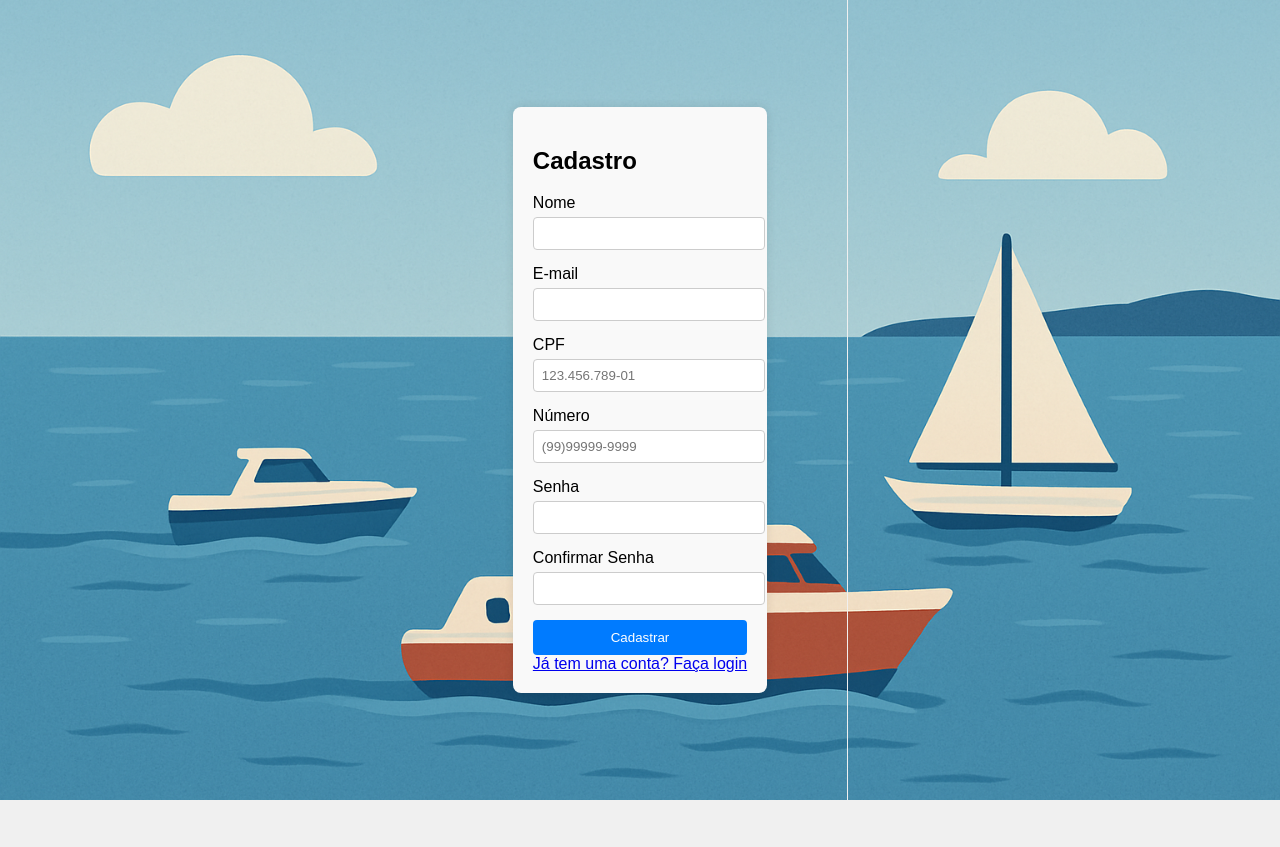
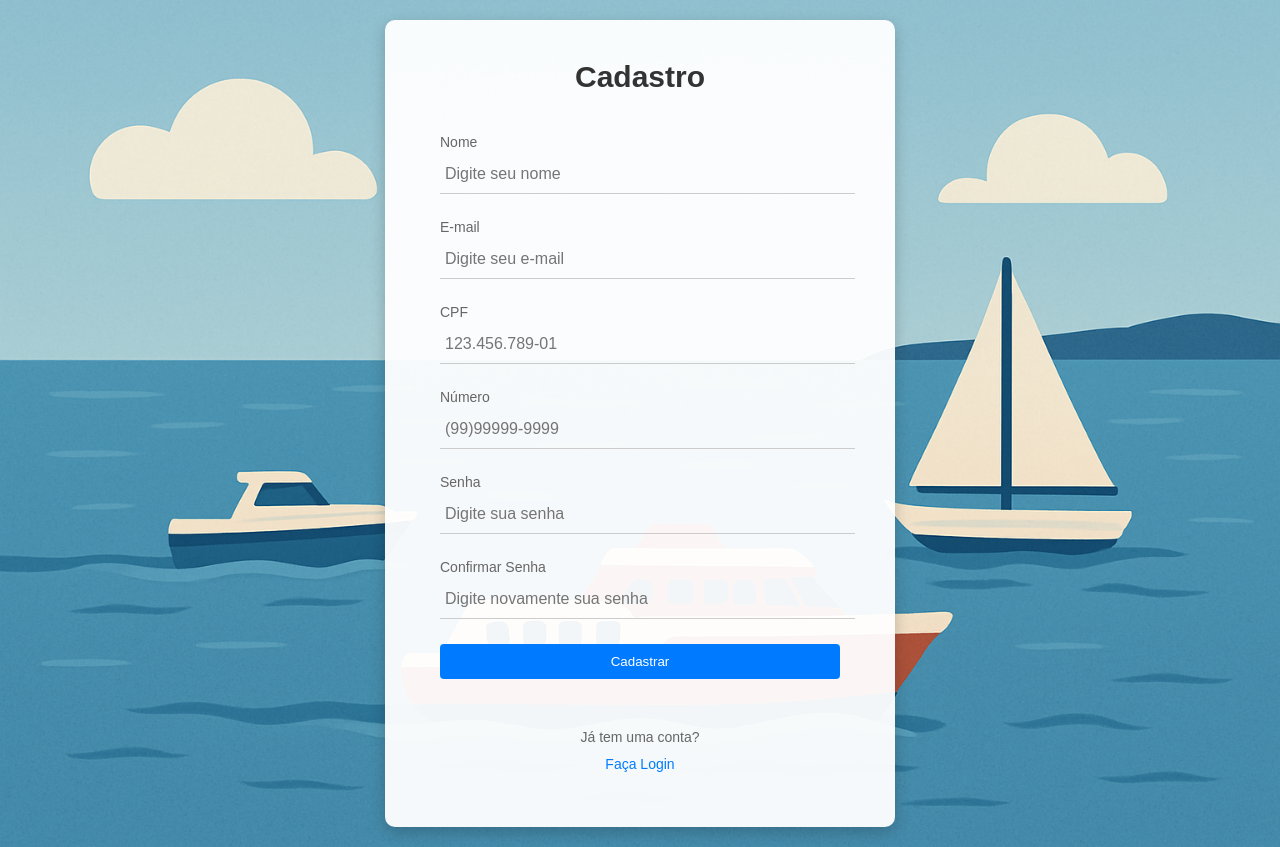
Before and after one commit to igorlobato/Gerenciamento_passagens_barco_front, a React (Vite) app: page /register in a window 1280 px wide. Before the commit the page ends 800 px from the top, so only its background shows below. Built offline with nearby package versions, Linux system fonts and the light colour scheme.

Commit message:
Melhorado front e começado lógica de separação de perfis

```diff
--- a/src/components/Dashboard.jsx
+++ b/src/components/Dashboard.jsx
@@ -80,12 +80,19 @@ function Dashboard() {
             {message && <p className="message">{message}</p>}
             {error && <p className="error">{error}</p>}
             <form onSubmit={handleResendActivation}>
-              <input
-                type="email"
-                value={user.email}
-                readOnly
-                className="dashboard-activation-input"
-              />
+              <div className="login-input-wrap" data-validate="E-mail é obrigatório">
+                <span className="login-input-label">E-mail</span>
+                <input
+                  className="login-input"
+                  type="email"
+                  id="email"
+                  value={user.email}
+                  onChange={(e) => setEmail(e.target.value)}
+                  placeholder="Digite seu e-mail"
+                  required
+                />
+                <span className="login-input-focus"></span>
+              </div>
               <button
                 type="submit"
                 className="dashboard-activation-button"
@@ -96,11 +103,9 @@ function Dashboard() {
           </div>
         ) : (
           <>
-            <div className="dashboard-header">
-              <h1 className="dashboard-header-title">
-                Bem-vindo(a), {user.name}!
-              </h1>
-            </div>
+          <div>
+
+          </div>
             <SearchForm />
             <OfferCarousel />
           </>
--- a/src/components/PrivateRoute.jsx
+++ b/src/components/PrivateRoute.jsx
@@ -2,9 +2,20 @@
 import { Navigate } from 'react-router-dom';
 import authService from '../services/authService';
 
-function PrivateRoute({ children }) {
+function PrivateRoute({ children, adminOnly = false }) {
+  const user = authService.getUser();
+  const isAdmin = user && user.roles && user.roles.includes('admin');
+
   const token = authService.getToken();
-  return token ? children : <Navigate to="/login" />;
+  if (!user && !token) {
+    return <Navigate to="/login" />;
+  }
+
+  if (adminOnly && !isAdmin && !token) {
+    return <Navigate to="/dashboard" />;
+  }
+
+  return children;
 }
 
 export default PrivateRoute;
--- a/src/components/Redefinir.jsx
+++ b/src/components/Redefinir.jsx
@@ -21,27 +21,41 @@ function Redefinir() {
   };
 
   return (
-    <div className="dashboard-container">
-          <h1>Redefinir senha</h1>
-          <p>Para redefinir sua senha digite seu e-mail no campo abaixo e clique em redefinir senha.</p>
+    <div className="login-background">
+      <div className="login-wrap">
           {message && <div className="message">{message}</div>}
           {error && <div className="error">{error}</div>}
           <form className="activation-form" onSubmit={redefinir}>
-            <label htmlFor="email">E-mail: </label>
+            <span className="login-form-title">Redefinir senha</span>
+            <p>Para redefinir sua senha digite seu e-mail no campo abaixo e clique em redefinir senha.</p>
+            <div className="login-input-wrap" data-validate="E-mail é obrigatório">
+              <span className="login-input-label">E-mail</span>
               <input
+                className="login-input"
                 type="email"
                 id="email"
                 value={email}
                 onChange={(e) => setEmail(e.target.value)}
+                placeholder="Digite seu e-mail"
                 required
               />
-            <button type="submit">Redefinir Senha</button>
+              <span className="login-input-focus"></span>
+            </div>
+            <div className="login-btn-container">
+              <div className="login-btn-wrap">
+                <div className="login-btn-bg"></div>
+                <button className="login-btn" type="submit">
+                  Redefinir Senha
+                </button>
+              </div>
+            </div>
           </form>
         <br />
         <div className="toggle-form">
           <a href="/login">Voltar para o login</a>
         </div>
       </div>
+    </div>
   );
 }
 
--- a/src/components/Register.jsx
+++ b/src/components/Register.jsx
@@ -100,13 +100,14 @@ function Register() {
 
   return (
     <div className="login-background">
-      <div className="container">
-        <h2>Cadastro</h2>
-        {error && <div className="error">{error}</div>}
+      <div className="login-wrap">
         <form onSubmit={handleSubmit}>
-          <div className="form-group">
-            <label htmlFor="name">Nome</label>
+          <span className="login-form-title">Cadastro</span>
+          <div className="login-input-wrap">
+            <span className="login-input-label">Nome</span>
             <input
+              className="login-input"
+              placeholder="Digite seu nome"
               type="text"
               id="name"
               name="name"
@@ -114,10 +115,13 @@ function Register() {
               onChange={handleChange}
               required
             />
+            <span className="login-input-focus"></span>
           </div>
-          <div className="form-group">
-            <label htmlFor="email">E-mail</label>
+          <div className="login-input-wrap" data-validate="E-mail é obrigatório">
+            <span className="login-input-label">E-mail</span>
             <input
+              className="login-input"
+              placeholder="Digite seu e-mail"
               type="email"
               id="email"
               name="email"
@@ -125,10 +129,12 @@ function Register() {
               onChange={handleChange}
               required
             />
+            <span className="login-input-focus"></span>
           </div>
-          <div className="form-group">
-            <label htmlFor="cpf">CPF</label>
+          <div className="login-input-wrap">
+            <span className="login-input-label">CPF</span>
             <input
+              className="login-input"
               type="text"
               id="cpf"
               name="cpf"
@@ -138,10 +144,12 @@ function Register() {
               maxLength={14}
               required
             />
+            <span className="login-input-focus"></span>
           </div>
-          <div className="form-group">
-            <label htmlFor="numero">Número</label>
+          <div className="login-input-wrap">
+            <span className="login-input-label">Número</span>
             <input
+              className="login-input"
               type="text"
               id="numero"
               name="numero"
@@ -151,10 +159,13 @@ function Register() {
               maxLength={16}
               required
             />
+            <span className="login-input-focus"></span>
           </div>
-          <div className="form-group">
-            <label htmlFor="password">Senha</label>
+          <div className="login-input-wrap">
+            <span className="login-input-label">Senha</span>
             <input
+              className="login-input"
+              placeholder='Digite sua senha'
               type="password"
               id="password"
               name="password"
@@ -162,10 +173,13 @@ function Register() {
               onChange={handleChange}
               required
             />
+            <span className="login-input-focus"></span>
           </div>
-          <div className="form-group">
-            <label htmlFor="password_confirmation">Confirmar Senha</label>
+          <div className="login-input-wrap">
+            <span className="login-input-label">Confirmar Senha</span>
             <input
+              className="login-input"
+              placeholder='Digite novamente sua senha'
               type="password"
               id="password_confirmation"
               name="password_confirmation"
@@ -173,13 +187,15 @@ function Register() {
               onChange={handleChange}
               required
             />
+            <span className="login-input-focus"></span>
           </div>
           <button type="submit" className="btn">
             Cadastrar
           </button>
         </form>
-        <div className="toggle-form">
-          <a href="/login">Já tem uma conta? Faça login</a>
+        <div className="login-signup">
+          <span className="login-signup-text">Já tem uma conta?</span>
+          <a href="/login" className="login-signup-link">Faça Login</a>
         </div>
       </div>
     </div>
--- a/src/components/ResetPassword.jsx
+++ b/src/components/ResetPassword.jsx
@@ -47,15 +47,25 @@ function ResetPassword() {
   };
 
   return (
+    <div className="login-background">
       <div className="dashboard-container">
         <h1>Redefinir Senha</h1>
         <p>Digite sua nova senha abaixo.</p>
         {message && <div className="message">{message}</div>}
         {error && <div className="error">{error}</div>}
         <form className="activation-form" onSubmit={handleSubmit}>
-        <div>
-            <label htmlFor="email">E-mail: </label>
-            <input type="email" id="email" value={email} readOnly />
+          <div className="login-input-wrap" data-validate="E-mail é obrigatório">
+            <span className="login-input-label">E-mail</span>
+            <input
+              className="login-input"
+              type="email"
+              id="email"
+              value={email}
+              onChange={(e) => setEmail(e.target.value)}
+              placeholder="Digite seu e-mail"
+              required
+            />
+            <span className="login-input-focus"></span>
           </div>
           <br />
           <div>
@@ -91,6 +101,7 @@ function ResetPassword() {
           <a href="/login">Voltar para o login</a>
         </div>
       </div>
+    </div>
   );
 }
 
--- /dev/null
+++ b/src/components/admin/Admin.jsx
@@ -0,0 +1,149 @@
+import { useState, useEffect } from 'react';
+import authService from '../../services/authService';
+import adminService from '../../services/adminService'
+import Swal from 'sweetalert2';
+
+function Admin() {
+  const [roles, setRoles] = useState([]);
+  const [permissions, setPermissions] = useState([]);
+  const [newRole, setNewRole] = useState('');
+  const [newPermission, setNewPermission] = useState('');
+  const [error, setError] = useState('');
+
+  // Carregar roles e permissões
+  useEffect(() => {
+    const fetchData = async () => {
+      try {
+        const [rolesResponse, permissionsResponse] = await Promise.all([
+          adminService.getRoles(),
+          adminService.getPermissions(),
+        ]);
+        setRoles(rolesResponse.data);
+        setPermissions(permissionsResponse.data);
+      } catch (err) {
+        if (err.message) {
+            // Alguns backends podem usar 'message' em vez de 'error'
+            setError(err.message);
+        }
+      }
+    };
+    fetchData();
+  }, []);
+
+  // Criar nova role
+  const handleCreateRole = async (e) => {
+    e.preventDefault();
+    try {
+      await authService.createRole({ name: newRole });
+      const response = await authService.getRoles();
+      setRoles(response.data);
+      setNewRole('');
+      Swal.fire({
+        icon: 'success',
+        title: 'Sucesso',
+        text: 'Role criada com sucesso!',
+      });
+    } catch (err) {
+      setError('Erro ao criar role.');
+      Swal.fire({
+        icon: 'error',
+        title: 'Erro',
+        text: 'Erro ao criar role.',
+      });
+    }
+  };
+
+  // Criar nova permissão
+  const handleCreatePermission = async (e) => {
+    e.preventDefault();
+    try {
+      await authService.createPermission({ name: newPermission });
+      const response = await authService.getPermissions();
+      setPermissions(response.data);
+      setNewPermission('');
+      Swal.fire({
+        icon: 'success',
+        title: 'Sucesso',
+        text: 'Permissão criada com sucesso!',
+      });
+    } catch (err) {
+      setError('Erro ao criar permissão.');
+      Swal.fire({
+        icon: 'error',
+        title: 'Erro',
+        text: 'Erro ao criar permissão.',
+      });
+    }
+  };
+
+  return (
+    <div className="login-background">
+      <div className="login-wrap">
+        <div className="login-form">
+          <span className="login-form-title">Gerenciar Roles e Permissões</span>
+          {error && <div className="error">{error}</div>}
+
+          <h3>Roles</h3>
+          <ul>
+            {roles.map((role) => (
+              <li key={role.id}>{role.name}</li>
+            ))}
+          </ul>
+          <form onSubmit={handleCreateRole}>
+            <div className="login-input-wrap" data-validate="Nome da role é obrigatório">
+              <span className="login-input-label">Nova Role</span>
+              <input
+                className="login-input"
+                type="text"
+                value={newRole}
+                onChange={(e) => setNewRole(e.target.value)}
+                placeholder="Digite o nome da role"
+                required
+              />
+              <span className="login-input-focus"></span>
+            </div>
+            <div className="login-btn-container">
+              <div className="login-btn-wrap">
+                <div className="login-btn-bg"></div>
+                <button className="login-btn" type="submit">
+                  Criar Role
+                </button>
+              </div>
+            </div>
+          </form>
+
+          <h3>Permissões</h3>
+          <ul>
+            {/* {permissions.map((permission) => (
+              <li key={permission.id}>{permission.name}</li>
+            ))} */}
+          </ul>
+          <form onSubmit={handleCreatePermission}>
+            <div className="login-input-wrap" data-validate="Nome da permissão é obrigatório">
+              <span className="login-input-label">Nova Permissão</span>
+              <input
+                className="login-input"
+                type="text"
+                value={newPermission}
+                onChange={(e) => setNewPermission(e.target.value)}
+                placeholder="Digite o nome da permissão"
+                required
+              />
+              <span className="login-input-focus"></span>
+            </div>
+            <div className="login-btn-container">
+              <div className="login-btn-wrap">
+                <div className="login-btn-bg"></div>
+                <button className="login-btn" type="submit">
+                  Criar Permissão
+                </button>
+              </div>
+            </div>
+          </form>
+        </div>
+      </div>
+    </div>
+  );
+}
+
+export default Admin;
--- a/src/index.css
+++ b/src/index.css
@@ -7,16 +7,18 @@ body {
 
 /* Login */
 .login-background {
-  height: 100vh; /* Usa height em vez de min-height pra garantir cobertura total */
+  min-height: 100vh; /* Garante que cubra pelo menos o viewport */
   background-image: url('./assets/background.png');
   background-size: cover;
   background-position: center;
   background-attachment: fixed;
-  display: flex; /* Reativa flex pra centralizar */
-  align-items: center;
+  display: flex;
+  align-items: center; /* Alinha no topo pra evitar corte */
   justify-content: center;
   position: relative;
-  margin: 0; /* Garante que não haja margens */
+  margin: 0;
+  padding-top: 20px; /* Espaço pro formulário não colar no topo */
+  padding-bottom: 20px;
 }
 
 .login-background::before {
@@ -452,6 +454,7 @@ body {
 }
 
 .dashboard-main {
+  background-image: url('./assets/background.png');
   flex-grow: 1;
   padding-top: 80px;
 }
@@ -531,6 +534,8 @@ body {
   box-shadow: 0 4px 6px rgba(0, 0, 0, 0.1);
   position: relative;
   z-index: 10;
+  margin-top: 50px;
+
 }
 
 .search-form-title {
--- a/src/main.jsx
+++ b/src/main.jsx
@@ -8,6 +8,7 @@ import ResetPassword from './components/ResetPassword.jsx';
 import Register from './components/Register.jsx';
 import Dashboard from './components/Dashboard.jsx';
 import Activation from './components/Activation.jsx';
+import Admin from './components/admin/Admin.jsx'
 import PrivateRoute from './components/PrivateRoute.jsx';
 import './index.css';
 
@@ -30,6 +31,15 @@ ReactDOM.createRoot(document.getElementById('root')).render(
             </PrivateRoute>
           }
         />
+
+        <Route
+          path='admin'
+          element={
+            <PrivateRoute>
+              <Admin />
+            </PrivateRoute>
+          }
+        />
         <Route path="/activate" element={<Activation />} />
       </Routes>
     </BrowserRouter>
```
Also changed, not shown: src/components/Navbar.jsx (+11 -0 lines), src/services/adminService.js (added, +41 -0 lines). Lines whose indentation alone changed are shown as unchanged.
